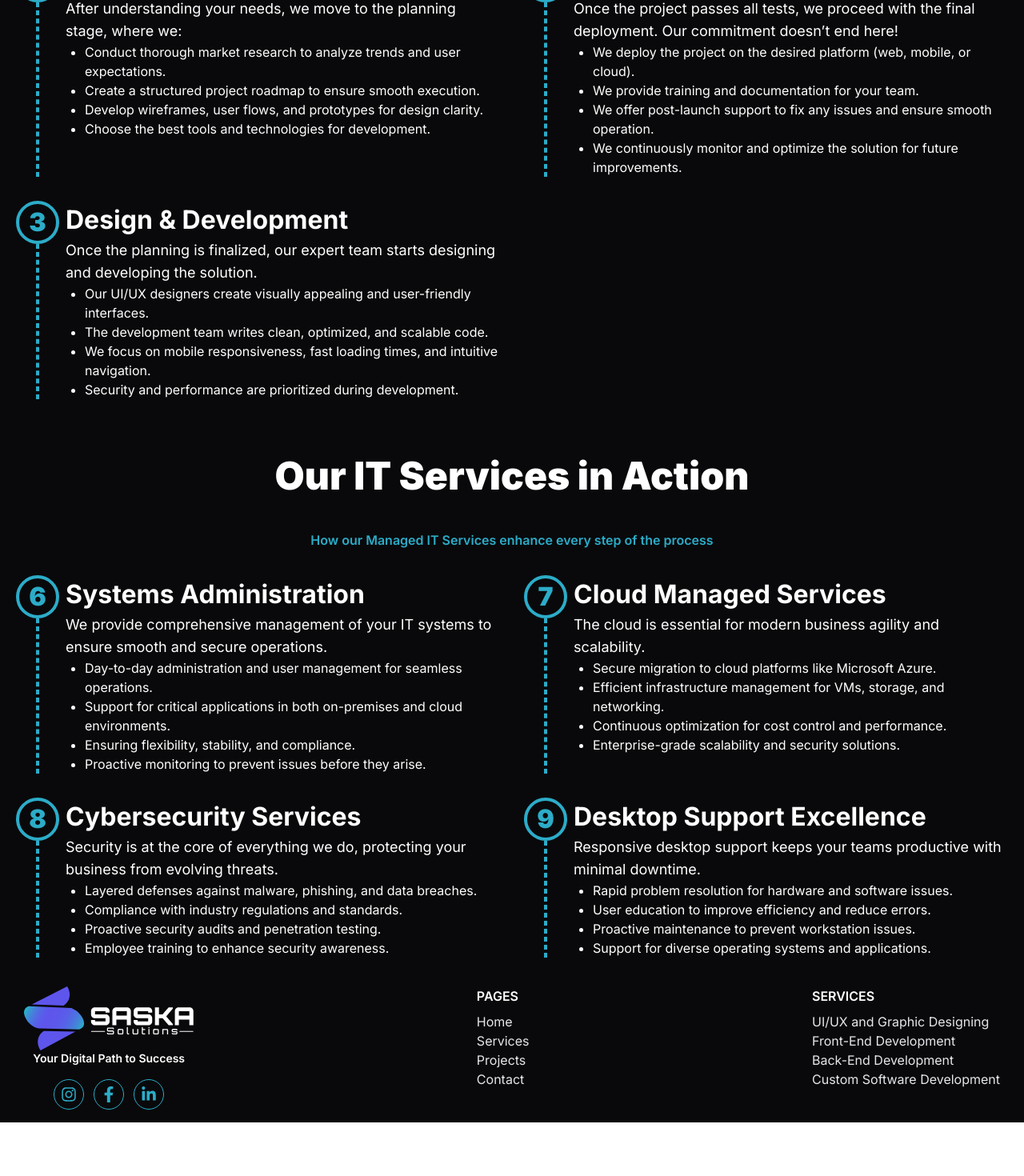
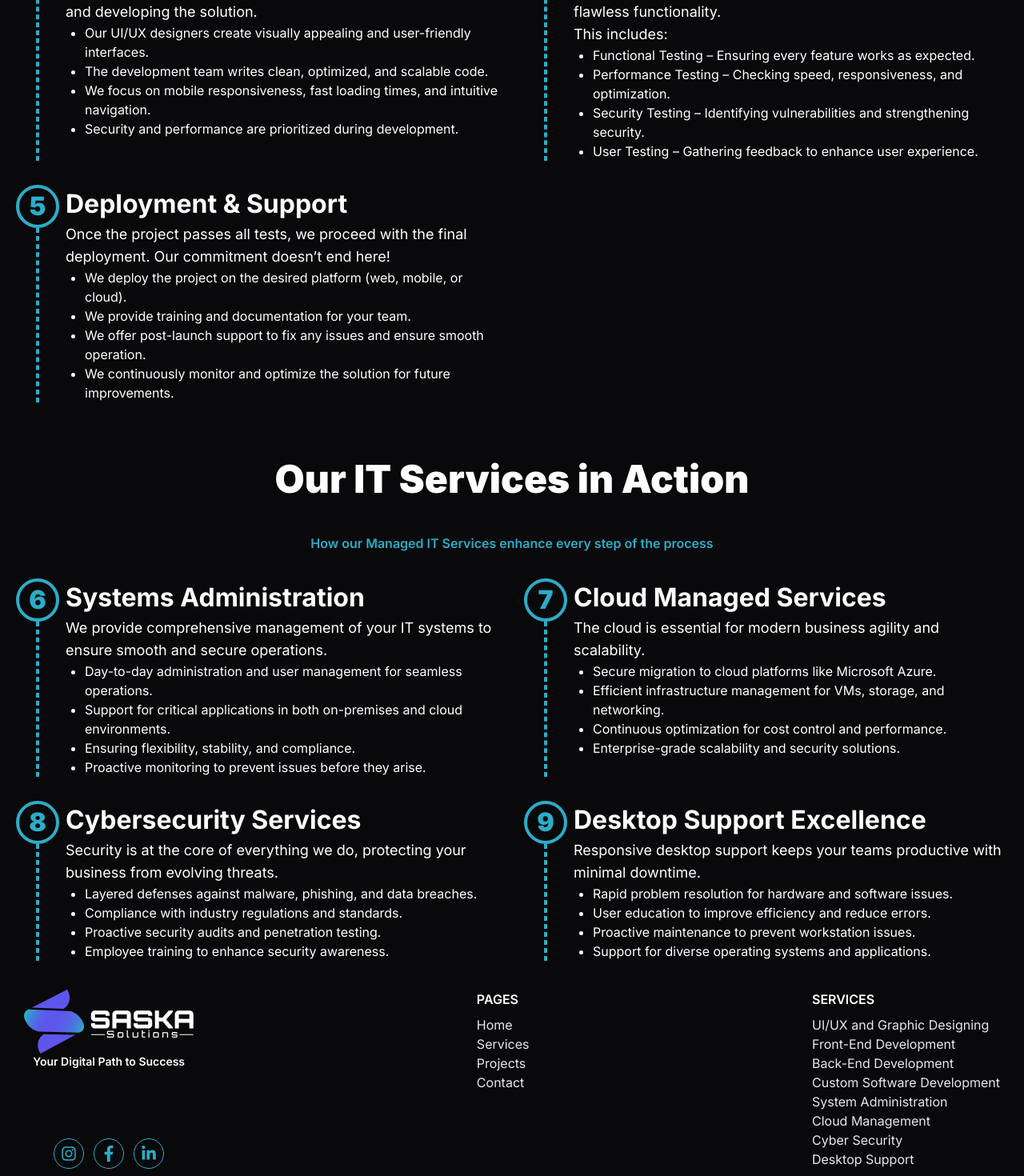
Before and after one commit to AbdulHannan242001/saska-redesign, a React (Vite) app: page /services in a window 1280 px wide. Shown: the part 3800-5270 px from the top of the page at 80% size. Before the commit the page ends 5203 px from the top, so only its background shows below. Built offline with nearby package versions, Linux system fonts and the light colour scheme.

Commit message:
Services Fixed Footer Update

```diff
--- a/src/components/Footer.jsx
+++ b/src/components/Footer.jsx
@@ -47,11 +47,11 @@ const SimpleFooter = () => {
         </div>
 
         {/* Pages */}
-        <div className="flex flex-col">
+        <div className="flex flex-col pb-[20px]">
           <p className="font-semibold text-white uppercase text-sm md:text-base mb-2">
             Pages
           </p>
-          <ul className="flex flex-col items-center md:items-start gap-0 list-none">
+          <ul className="flex flex-col items-start gap-0 list-none">
             <li className="text-sm md:text-base">
               <Link to="/">Home</Link>
             </li>
@@ -72,7 +72,7 @@ const SimpleFooter = () => {
           <p className="font-semibold text-white uppercase text-sm md:text-base mb-2">
             Services
           </p>
-          <ul className="flex flex-col items-center md:items-start gap-0 list-none">
+          <ul className="flex flex-col items-start gap-0 list-none">
             <li className="text-sm md:text-base">
               <Link
                 to={{
@@ -113,6 +113,46 @@ const SimpleFooter = () => {
                 Custom Software Development
               </Link>
             </li>
+            <li className="text-sm md:text-base">
+              <Link
+                to={{
+                  pathname: "/services",
+                  state: { scrollTo: "software" },
+                }}
+              >
+                System Administration
+              </Link>
+            </li>
+            <li className="text-sm md:text-base">
+              <Link
+                to={{
+                  pathname: "/services",
+                  state: { scrollTo: "software" },
+                }}
+              >
+                Cloud Management
+              </Link>
+            </li>
+            <li className="text-sm md:text-base">
+              <Link
+                to={{
+                  pathname: "/services",
+                  state: { scrollTo: "software" },
+                }}
+              >
+                Cyber Security
+              </Link>
+            </li>
+            <li className="text-sm md:text-base">
+              <Link
+                to={{
+                  pathname: "/services",
+                  state: { scrollTo: "software" },
+                }}
+              >
+                Desktop Support
+              </Link>
+            </li>
           </ul>
         </div>
       </div>
--- a/src/pages/Service/ServiceComponents/Process.jsx
+++ b/src/pages/Service/ServiceComponents/Process.jsx
@@ -67,6 +67,74 @@ const Process = () => {
               <div className="flex flex-col items-center">
                 <span className="size-[54px] border-4 border-primary rounded-full flex items-center justify-center text-[32px] font-black text-primary">
                   {" "}
+                  2{" "}
+                </span>
+                <div className="border-primary border-dashed h-full border-2"></div>
+              </div>
+              <div>
+                <h1 className="text-[32px] font-bold">Planning & Research</h1>
+                <h2 className="text-lg">
+                  After understanding your needs, we move to the planning stage,
+                  where we:
+                </h2>
+                <ul className="ml-6 list-disc">
+                  <li>
+                    Conduct thorough market research to analyze trends and user
+                    expectations.
+                  </li>
+                  <li>
+                    Create a structured project roadmap to ensure smooth
+                    execution.
+                  </li>
+                  <li>
+                    Develop wireframes, user flows, and prototypes for design
+                    clarity.
+                  </li>
+                  <li>
+                    Choose the best tools and technologies for development.
+                  </li>
+                </ul>
+              </div>
+            </div>
+
+            <div className="flex flex-row gap-2">
+              <div className="flex flex-col items-center">
+                <span className="size-[54px] border-4 border-primary rounded-full flex items-center justify-center text-[32px] font-black text-primary">
+                  {" "}
+                  3{" "}
+                </span>
+                <div className="border-primary border-dashed h-full border-2"></div>
+              </div>
+              <div>
+                <h1 className="text-[32px] font-bold">Design & Development</h1>
+                <h2 className="text-lg">
+                  Once the planning is finalized, our expert team starts
+                  designing and developing the solution.
+                </h2>
+                <ul className="ml-6 list-disc">
+                  <li>
+                    Our UI/UX designers create visually appealing and
+                    user-friendly interfaces.
+                  </li>
+                  <li>
+                    The development team writes clean, optimized, and scalable
+                    code.
+                  </li>
+                  <li>
+                    We focus on mobile responsiveness, fast loading times, and
+                    intuitive navigation.
+                  </li>
+                  <li>
+                    Security and performance are prioritized during development.
+                  </li>
+                </ul>
+              </div>
+            </div>
+
+            <div className="flex flex-row gap-2">
+              <div className="flex flex-col items-center">
+                <span className="size-[54px] border-4 border-primary rounded-full flex items-center justify-center text-[32px] font-black text-primary">
+                  {" "}
                   4{" "}
                 </span>
                 <div className="border-primary border-dashed h-full border-2"></div>
@@ -104,40 +172,6 @@ const Process = () => {
               <div className="flex flex-col items-center">
                 <span className="size-[54px] border-4 border-primary rounded-full flex items-center justify-center text-[32px] font-black text-primary">
                   {" "}
-                  2{" "}
-                </span>
-                <div className="border-primary border-dashed h-full border-2"></div>
-              </div>
-              <div>
-                <h1 className="text-[32px] font-bold">Planning & Research</h1>
-                <h2 className="text-lg">
-                  After understanding your needs, we move to the planning stage,
-                  where we:
-                </h2>
-                <ul className="ml-6 list-disc">
-                  <li>
-                    Conduct thorough market research to analyze trends and user
-                    expectations.
-                  </li>
-                  <li>
-                    Create a structured project roadmap to ensure smooth
-                    execution.
-                  </li>
-                  <li>
-                    Develop wireframes, user flows, and prototypes for design
-                    clarity.
-                  </li>
-                  <li>
-                    Choose the best tools and technologies for development.
-                  </li>
-                </ul>
-              </div>
-            </div>
-
-            <div className="flex flex-row gap-2">
-              <div className="flex flex-col items-center">
-                <span className="size-[54px] border-4 border-primary rounded-full flex items-center justify-center text-[32px] font-black text-primary">
-                  {" "}
                   5{" "}
                 </span>
                 <div className="border-primary border-dashed h-full border-2"></div>
@@ -161,40 +195,6 @@ const Process = () => {
                   <li>
                     We continuously monitor and optimize the solution for future
                     improvements.
-                  </li>
-                </ul>
-              </div>
-            </div>
-
-            <div className="flex flex-row gap-2">
-              <div className="flex flex-col items-center">
-                <span className="size-[54px] border-4 border-primary rounded-full flex items-center justify-center text-[32px] font-black text-primary">
-                  {" "}
-                  3{" "}
-                </span>
-                <div className="border-primary border-dashed h-full border-2"></div>
-              </div>
-              <div>
-                <h1 className="text-[32px] font-bold">Design & Development</h1>
-                <h2 className="text-lg">
-                  Once the planning is finalized, our expert team starts
-                  designing and developing the solution.
-                </h2>
-                <ul className="ml-6 list-disc">
-                  <li>
-                    Our UI/UX designers create visually appealing and
-                    user-friendly interfaces.
-                  </li>
-                  <li>
-                    The development team writes clean, optimized, and scalable
-                    code.
-                  </li>
-                  <li>
-                    We focus on mobile responsiveness, fast loading times, and
-                    intuitive navigation.
-                  </li>
-                  <li>
-                    Security and performance are prioritized during development.
                   </li>
                 </ul>
               </div>
```
